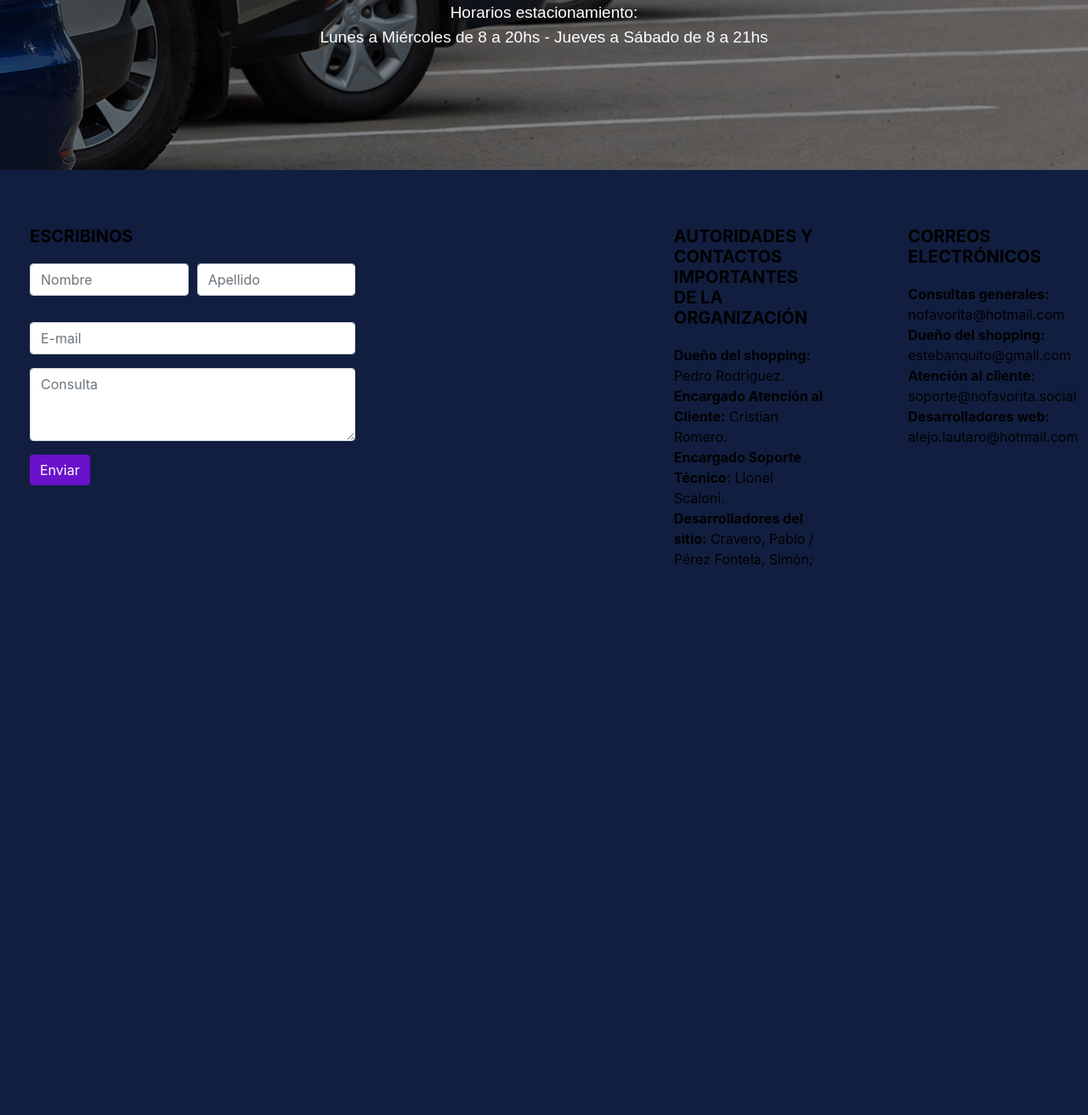
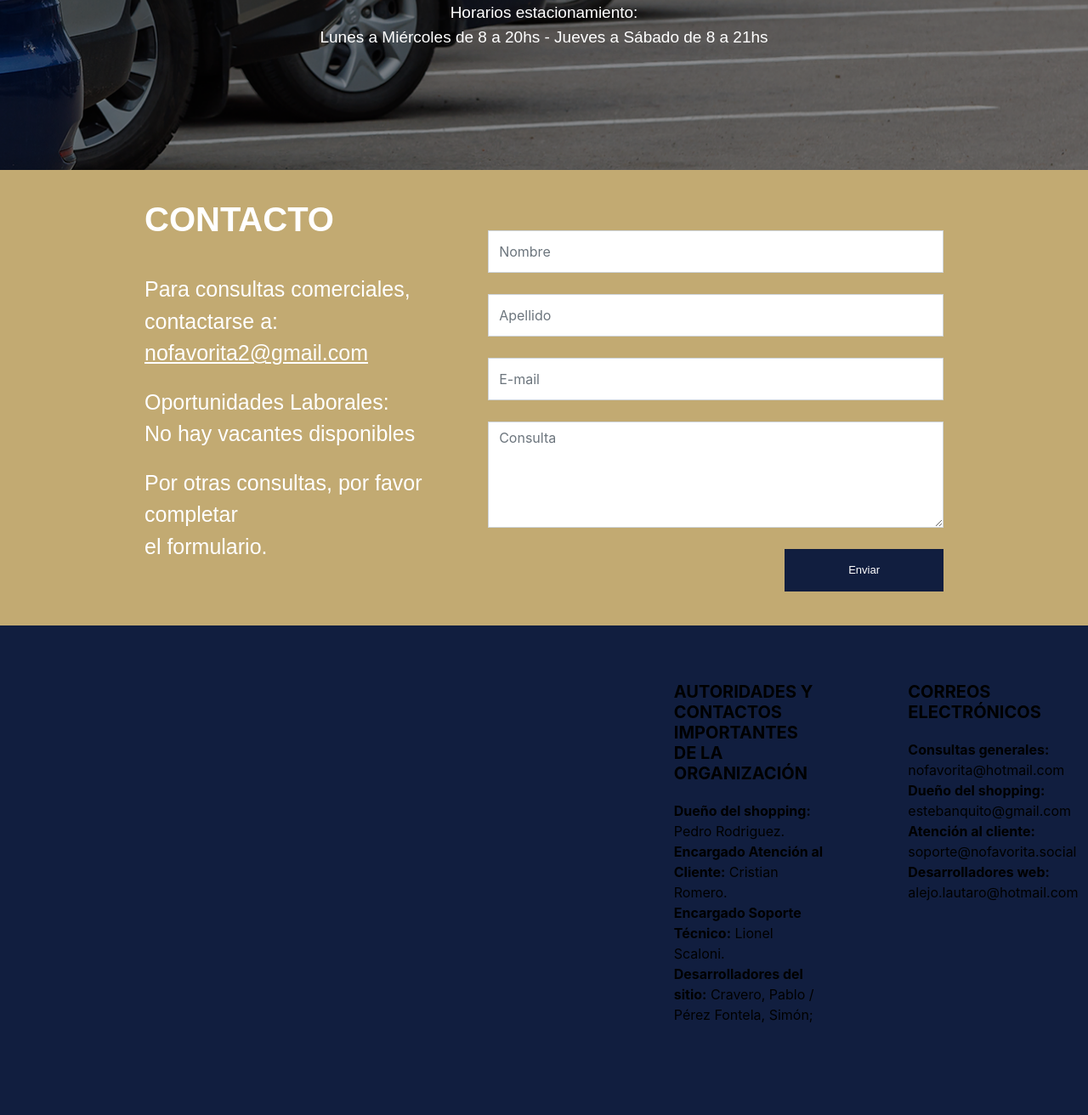
Before and after one commit to alejosilvalau/no-favorita, a PHP site: page /no-favorita/home.php in a window 1280 px wide; the page is wider, and only the part inside the window is pictured. Shown: the part 3684-4996 px from the top of that part at 85% size. Before the commit the page ends 4351 px from the top of that part, so only its background shows below. Run offline with PHP 8.4, Linux system fonts and the light colour scheme; some libraries are stand-ins or nearby versions; some web fonts are replaced.

Commit message:
Terminado formulario home

```diff
--- a/css/footer.css
+++ b/css/footer.css
@@ -17,15 +17,6 @@
 
 .footer .form-control {
   margin-bottom: 15px;
-}
-
-.btn-primary {
-  background-color: #6a11cb;
-  border: none;
-}
-
-.btn-primary:hover {
-  background-color: #4c057e;
 }
 
 .container-footer {
--- a/css/home.css
+++ b/css/home.css
@@ -1,6 +1,7 @@
 :root {
   --color-principal: #111E3F;
   --color-principal-claro: rgb(11, 47, 91);
+  --color-secundario: #C2AA72;
   --fuente: "Nimbus Sans TW01Con", "Nimbus Sans TW05Con", sans-serif;
 }
 
@@ -338,3 +339,101 @@ hr {
 .container-estacionamiento h3 {
   font-size: 69px;
 }
+
+.formulario {
+  background-color: var(--color-secundario);
+  width: 100%;
+  height: 67vh;
+  display: flex;
+  justify-content: center;
+  align-items: center;
+}
+
+.container-formulario {
+  max-width: 1000px;
+  display: flex;
+  justify-content: center;
+  align-items: center;
+  flex-direction: row;
+  margin-bottom: 70px;
+}
+
+.container-formulario input, .container-formulario textarea {
+  margin-bottom: 25px;
+  border-radius: 0;
+  -webkit-border-radius: 0;
+  -moz-border-radius: 0;
+  -ms-border-radius: 0;
+  -o-border-radius: 0;
+
+}
+
+.container-formulario input:focus, .container-formulario textarea:focus  {
+  box-shadow: inset 0 0 0 2px black;
+}
+
+.container-formulario input:hover, .container-formulario textarea:hover  {
+  box-shadow: inset 0 0 0 2px black;
+}
+
+.container-formulario input {
+  height: 50px;
+}
+
+.container-formulario textarea {
+  height: 125px;
+}
+
+.container-formulario p, .container-formulario h2 {
+  color: white;
+}
+
+.container-formulario h2 {
+  font-family: var(--fuente);
+  font-weight: 700;
+  font-size: 40px;
+
+  margin-bottom: 40px;
+}
+
+.container-formulario p {
+  font-family: var(--fuente);
+  font-weight: 500;
+  font-size: 25px;
+  margin-bottom: 20px;
+
+}
+
+.container-formulario button {
+  background-color: var(--color-principal);
+  border: none;
+  margin-bottom: 10px;
+  font-family: sans-serif;
+  font-weight: 500;
+  font-size: 13px;
+  padding: 15px 75px;
+  border-radius: 0;
+  -webkit-border-radius: 0;
+  -moz-border-radius: 0;
+  -ms-border-radius: 0;
+  -o-border-radius: 0;
+}
+
+.container-formulario button:hover {
+  background-color: white;
+  color: var(--color-secundario);
+}
+
+.container-formulario a {
+  color: white;
+  text-decoration: underline;
+}
+
+.container-formulario a:hover {
+  color: var(--color-principal-claro);
+  text-decoration: underline;
+}
+
+.formulario-input {
+  margin-top: 60px;
+}
--- a/includes/footer.php
+++ b/includes/footer.php
@@ -2,32 +2,7 @@
   <div class="container-footer">
     <div class="row-footer">
       <div class="col-md-4">
-        <h5>ESCRIBINOS</h5>
-        <form method="POST" action="/includes/footer_contact.php" name="contactar">
-          <input type="hidden" name="redirect_to" value="<?php echo htmlspecialchars($_SERVER['REQUEST_URI']); ?>">
-          <div class="form-row">
-            <div class="form-group col-md-6">
-              <input title="Nombre" type="text" class="form-control" placeholder="Nombre" name="name"
-                autocomplete="given-name" value="<?php echo isset($_SESSION['nombre']) ? $_SESSION['nombre'] : ''; ?>"
-                required>
-            </div>
-            <div class="form-group col-md-6">
-              <input title="Apellido" type="text" class="form-control" placeholder="Apellido" name="apellido"
-                autocomplete="family-name"
-                value="<?php echo isset($_SESSION['apellido']) ? $_SESSION['apellido'] : ''; ?>" required>
-            </div>
-          </div>
-          <div class="form-group">
-            <input title="E-mail" type="email" class="form-control" placeholder="E-mail" name="mailUsuario"
-              autocomplete="email"
-              value="<?php echo isset($_SESSION['nombreUsuario']) ? $_SESSION['nombreUsuario'] : ''; ?>" required>
-          </div>
-          <div class="form-group">
-            <textarea class="form-control" title="Consulta" placeholder="Consulta" rows="3" name="consulta"
-              required></textarea>
-          </div>
-          <button type="submit" class="btn btn-primary">Enviar</button>
-        </form>
+
       </div>
       <div class="col-md-2">
       </div>
--- a/includes/footer_contact.php
+++ b/includes/footer_contact.php
@@ -10,7 +10,7 @@ use PHPMailer\PHPMailer\PHPMailer;
 use PHPMailer\PHPMailer\Exception;
 
 require '../libs/PHPMailer-master/src/Exception.php';
-require '../PHPMailer-master/src/PHPMailer.php';
+require '../libs/PHPMailer-master/src/PHPMailer.php';
 require '../libs/PHPMailer-master/src/SMTP.php';
 
 
--- a/public/home.php
+++ b/public/home.php
@@ -35,7 +35,7 @@ if ($resultadoEliminar) {
 ?>
 
 <div class="video">
-  <iframe class="video-embed" src="https://player.vimeo.com/video/1015628916?title=0&amp;byline=0&amp;portrait=0&amp;badge=0&amp;autoplay=1&amp;loop=1&amp;autopause=0&amp;muted=1&amp;controls=0&amp;player_id=0&amp;app_id=58479" frameborder="0" allow="autoplay; fullscreen; picture-in-picture; clipboard-write" title="no-favorita-video"></iframe>
+  <iframe class="video-embed" src="https://player.vimeo.com/video/1017660487?title=0&amp;byline=0&amp;portrait=0&amp;badge=0&amp;autoplay=1&amp;loop=1&amp;autopause=0&amp;muted=1&amp;controls=0&amp;player_id=0&amp;app_id=58479" frameborder="0" allow="autoplay; fullscreen; picture-in-picture; clipboard-write" title="no-favorita-video"></iframe>
   <script src="https://player.vimeo.com/api/player.js"></script>
   <div class="video-text">
     <h1 class="text-center video-title">
@@ -133,6 +133,44 @@ if ($resultadoEliminar) {
       Lunes a Miércoles de 8 a 20hs - Jueves a Sábado de 8 a 21hs</p>
   </div>
 </div>
+<div class="formulario">
+  <div class="container container-formulario">
+    <div class="col-md-5">
+      <h2>CONTACTO</h2>
+      <p>Para consultas comerciales, contactarse a: <br><a href="mailto: nofavorita2@gmail.com" target="_self">nofavorita2@gmail.com</a></p>
+      <p>Oportunidades Laborales: <br>No hay vacantes disponibles</p>
+      <p>Por otras consultas, por favor completar <br>el formulario.</p>
+    </div>
+    <div class="col-md-7 formulario-input">
+      <form method="POST" action="../includes/footer_contact.php" name="contactar">
+        <input type="hidden" name="redirect_to" value="<?php echo htmlspecialchars($_SERVER['REQUEST_URI']); ?>">
+        <div class="form-group">
+          <input title="Nombre" type="text" class="form-control" placeholder="Nombre" name="name"
+            autocomplete="given-name" value="<?php echo isset($_SESSION['nombre']) ? $_SESSION['nombre'] : ''; ?>"
+            required>
+        </div>
+        <div class="form-group">
+          <input title="Apellido" type="text" class="form-control" placeholder="Apellido" name="apellido"
+            autocomplete="family-name"
+            value="<?php echo isset($_SESSION['apellido']) ? $_SESSION['apellido'] : ''; ?>" required>
+        </div>
+        <div class="form-group">
+          <input title="E-mail" type="email" class="form-control" placeholder="E-mail" name="mailUsuario"
+            autocomplete="email"
+            value="<?php echo isset($_SESSION['nombreUsuario']) ? $_SESSION['nombreUsuario'] : ''; ?>" required>
+        </div>
+        <div class="form-group">
+          <textarea class="form-control" title="Consulta" placeholder="Consulta" rows="3" name="consulta"
+            required></textarea>
+        </div>
+        <div class="d-flex justify-content-end">
+          <button type="submit" class="btn btn-primary formulario-button">Enviar</button>
+        </div>
+      </form>
+    </div>
+  </div>
+</div>
+
 
 <script src="https://cdn.jsdelivr.net/npm/bootstrap@5.3.3/dist/js/bootstrap.bundle.min.js" integrity="sha384-YvpcrYf0tY3lHB60NNkmXc5s9fDVZLESaAA55NDzOxhy9GkcIdslK1eN7N6jIeHz" crossorigin="anonymous"></script>
 <?php
```
